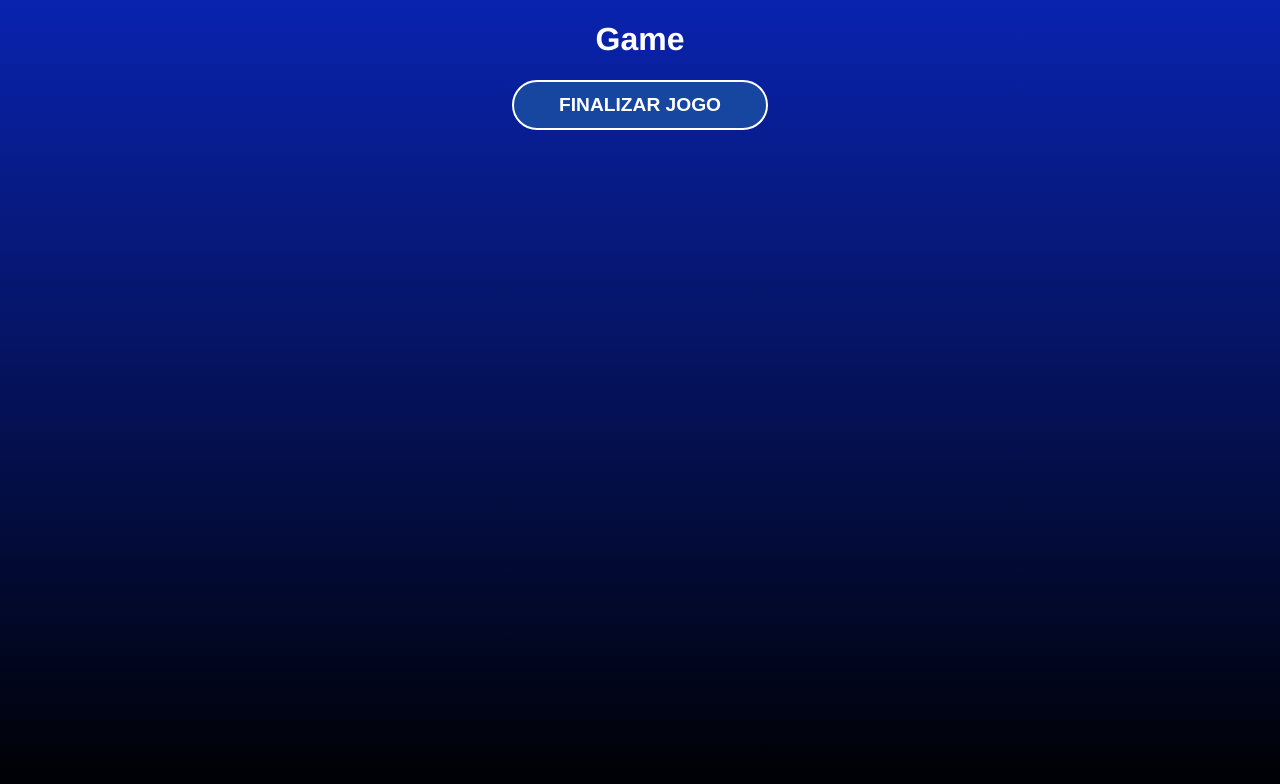
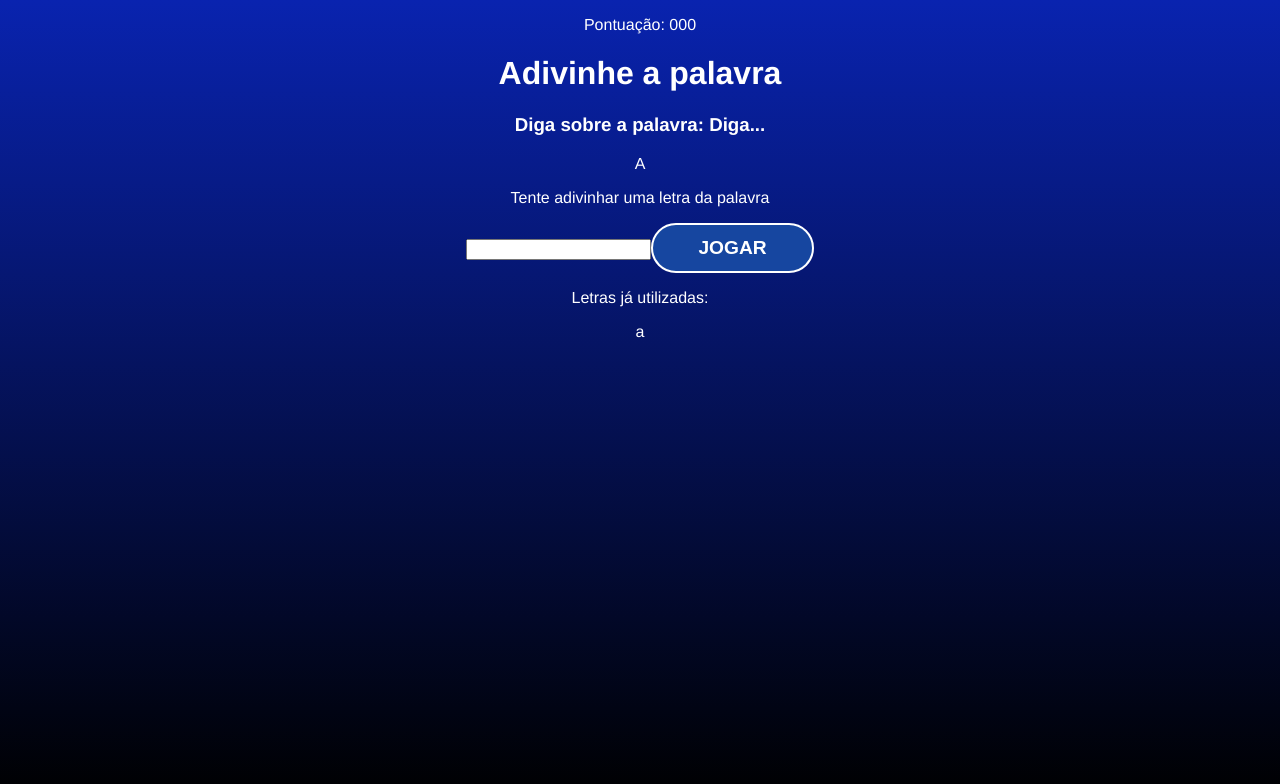
Before and after one commit to ferrariflaviaa/Secret-Word, a React (Create React App) app: page / in a window 1280 px wide. Both pictures are taken after a click on the button "COMEÇAR O JOGO". Shown: the top 784 px of the page. Built offline with nearby package versions, Linux system fonts and the light colour scheme.

Commit message:
feat: game component structure

```diff
--- a/src/Components/Game/index.js
+++ b/src/Components/Game/index.js
@@ -2,9 +2,34 @@ import React from 'react'
 
 const Game = ({ verifyLetter }) => {
   return (
-    <div>
-      <h1>Game</h1>
-      <button onClick={verifyLetter}>Finalizar jogo</button>
+    <div className="game">
+      <p className="points">
+        <span>Pontuação: 000</span>
+      </p>
+      <h1>Adivinhe a palavra</h1>
+      <h3>
+        Diga sobre a palavra: <span>Diga...</span>
+      </h3>
+      <div className="wordContainer">
+        <span className="letter">A</span>
+        <span className="blankSquare"></span>
+      </div>
+      <div className="blankSquare">
+        <p>Tente adivinhar uma letra da palavra</p>
+        <form>
+        <input
+            type="text"
+            name="letter"
+            maxLength="1"
+            required
+          />
+          <button>Jogar</button>
+        </form>
+      </div>
+      <div className='wrongLettersContainer'>
+      <p>Letras já utilizadas:</p>
+      <span>a</span>
+      </div>
     </div>
   )
 }
```
Also changed, not shown: 1 other file (tests, documents, lock files or other folders).
